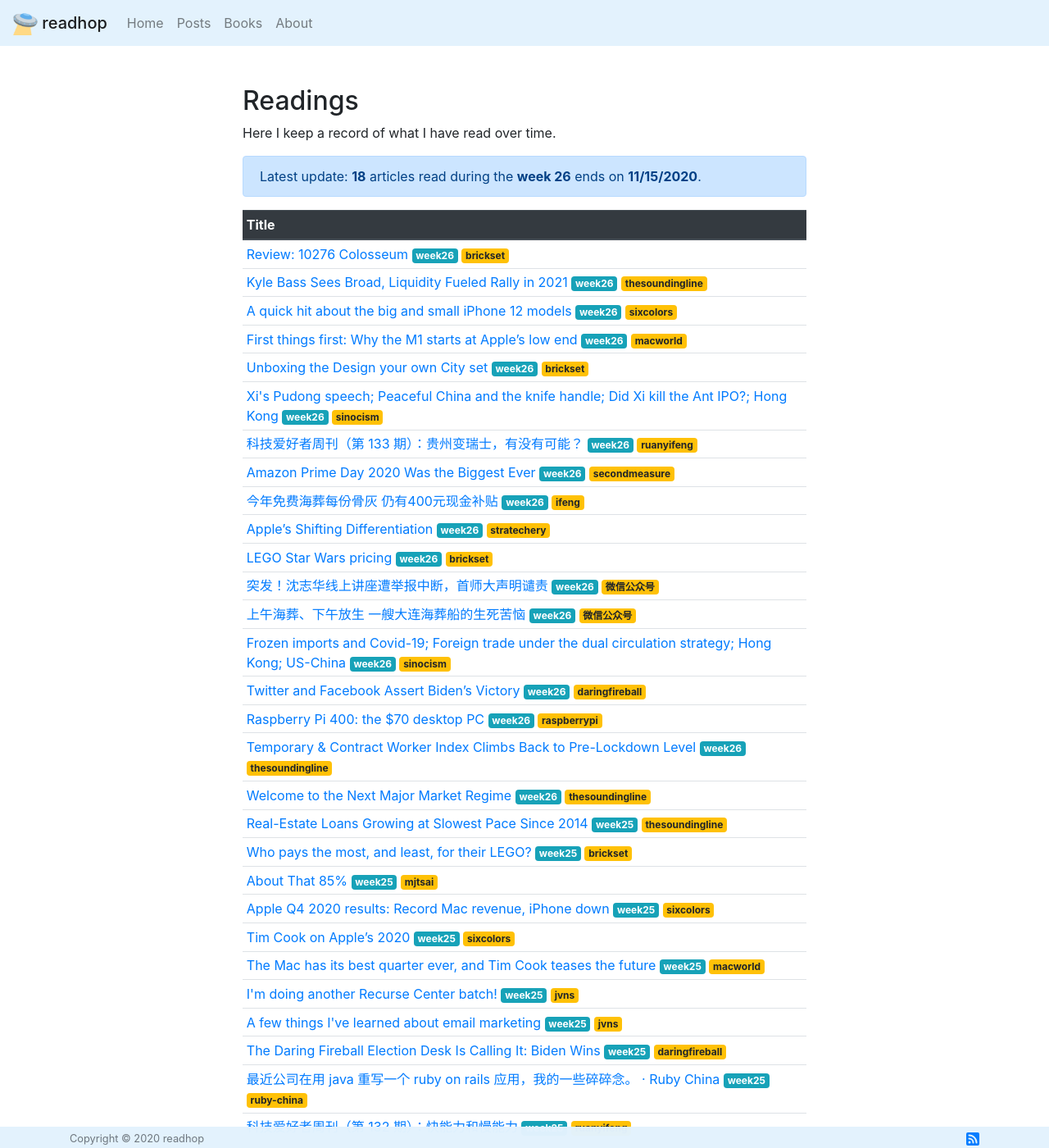
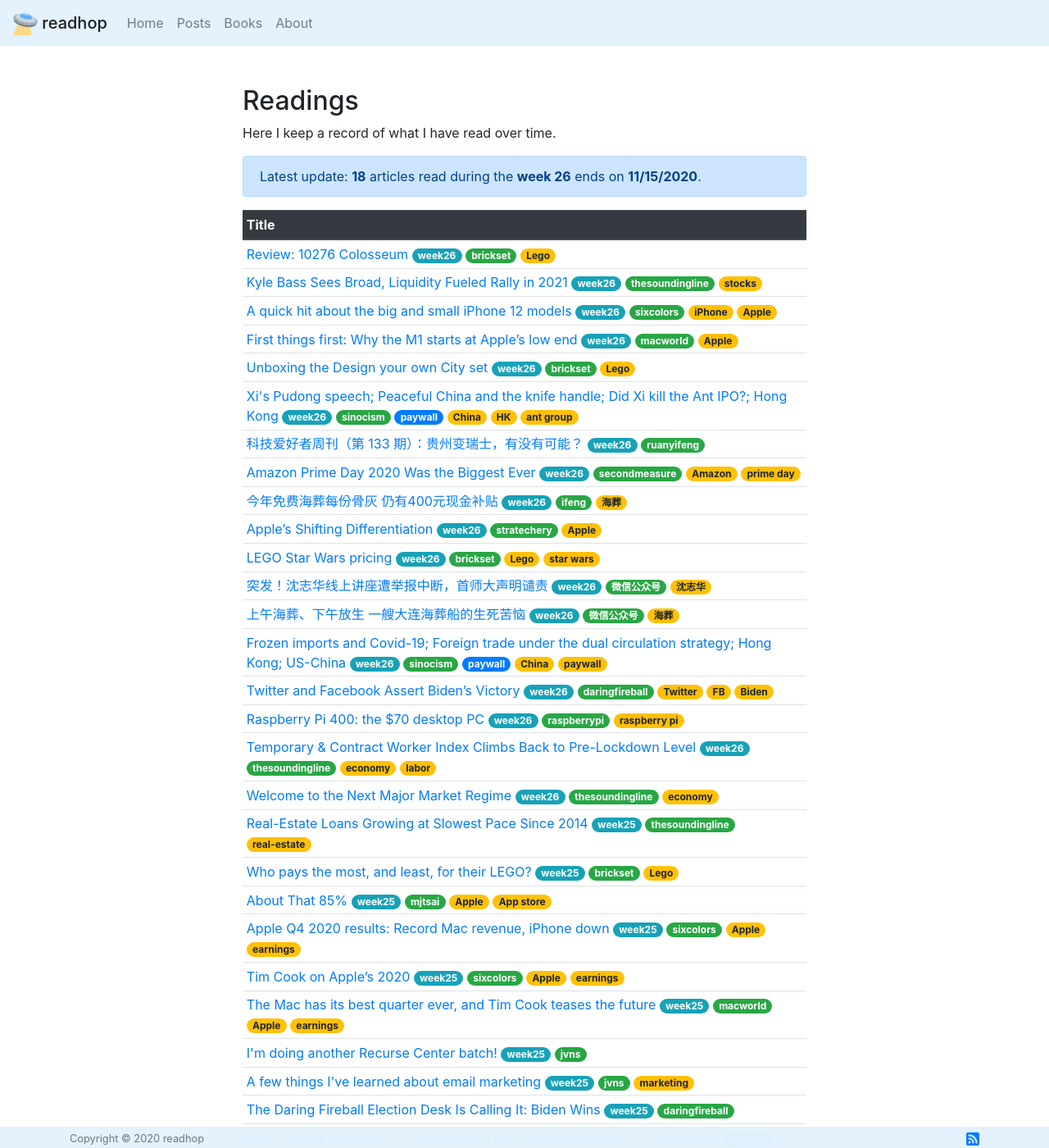
Before and after one commit to robocalpico/robocalpico.github.io, a Jekyll site: the page built from index.md, in a window 1280 px wide and 1400 px high. Shown: the whole window at 82% size. Built offline with Jekyll 4.4.1, drawn with Linux system fonts in a browser that asks for light colours; comment, search, counter and statistics services are not loaded.

Commit message:
tag update

```diff
--- a/index.md
+++ b/index.md
@@ -20,173 +20,214 @@
   <tbody>
     <tr><td>
       <a href="https://brickset.com/article/54267" target="_blank" rel="noopener noreferrer">Review: 10276 Colosseum</a>
-      <span class="badge badge-info text-wrap text-left">week26</span>
-      <span class="badge badge-warning text-wrap text-left">brickset</span>
+      <span class="badge badge-pill badge-info text-wrap text-left">week26</span>
+      <span class="badge badge-pill badge-success text-wrap text-left">brickset</span>
+      <span class="badge badge-pill badge-warning text-wrap text-left">Lego</span>
     </td></tr>
     <tr><td>
       <a href="https://thesoundingline.com/kyle-bass-sees-board-liquidity-fueled-rally-in-2021/" target="_blank" rel="noopener noreferrer">Kyle Bass Sees Broad, Liquidity Fueled Rally in 2021</a>
-      <span class="badge badge-info text-wrap text-left">week26</span>
-      <span class="badge badge-warning text-wrap text-left">thesoundingline</span>
+      <span class="badge badge-pill badge-info text-wrap text-left">week26</span>
+      <span class="badge badge-pill badge-success text-wrap text-left">thesoundingline</span>
+      <span class="badge badge-pill badge-warning text-wrap text-left">stocks</span>
     </td></tr>
     <tr><td>
       <a href="https://sixcolors.com/post/2020/11/a-quick-hit-about-the-big-and-small-iphone-12-models/" target="_blank" rel="noopener noreferrer">A quick hit about the big and small iPhone 12 models</a>
-      <span class="badge badge-info text-wrap text-left">week26</span>
-      <span class="badge badge-warning text-wrap text-left">sixcolors</span>
+      <span class="badge badge-pill badge-info text-wrap text-left">week26</span>
+      <span class="badge badge-pill badge-success text-wrap text-left">sixcolors</span>
+      <span class="badge badge-pill badge-warning text-wrap text-left">iPhone</span>
+      <span class="badge badge-pill badge-warning text-wrap text-left"> Apple</span>
     </td></tr>
     <tr><td>
       <a href="https://www.macworld.com/article/3591237/why-the-m1-starts-at-apples-low-end.html" target="_blank" rel="noopener noreferrer">First things first: Why the M1 starts at Apple’s low end</a>
-      <span class="badge badge-info text-wrap text-left">week26</span>
-      <span class="badge badge-warning text-wrap text-left">macworld</span>
+      <span class="badge badge-pill badge-info text-wrap text-left">week26</span>
+      <span class="badge badge-pill badge-success text-wrap text-left">macworld</span>
+      <span class="badge badge-pill badge-warning text-wrap text-left">Apple</span>
     </td></tr>
     <tr><td>
       <a href="https://brickset.com/article/54688" target="_blank" rel="noopener noreferrer">Unboxing the Design your own City set</a>
-      <span class="badge badge-info text-wrap text-left">week26</span>
-      <span class="badge badge-warning text-wrap text-left">brickset</span>
+      <span class="badge badge-pill badge-info text-wrap text-left">week26</span>
+      <span class="badge badge-pill badge-success text-wrap text-left">brickset</span>
+      <span class="badge badge-pill badge-warning text-wrap text-left">Lego</span>
     </td></tr>
     <tr><td>
       <a href="https://sinocism.com/p/xis-pudong-speech-peaceful-china" target="_blank" rel="noopener noreferrer">Xi's Pudong speech; Peaceful China and the knife handle; Did Xi kill the Ant IPO?; Hong Kong</a>
-      <span class="badge badge-info text-wrap text-left">week26</span>
-      <span class="badge badge-warning text-wrap text-left">sinocism</span>
+      <span class="badge badge-pill badge-info text-wrap text-left">week26</span>
+      <span class="badge badge-pill badge-success text-wrap text-left">sinocism</span>
+      <span class="badge badge-pill badge-primary text-wrap text-left">paywall</span>
+      <span class="badge badge-pill badge-warning text-wrap text-left">China</span>
+      <span class="badge badge-pill badge-warning text-wrap text-left"> HK</span>
+      <span class="badge badge-pill badge-warning text-wrap text-left"> ant group</span>
     </td></tr>
     <tr><td>
       <a href="http://www.ruanyifeng.com/blog/2020/11/weekly-issue-133.html" target="_blank" rel="noopener noreferrer">科技爱好者周刊（第 133 期）：贵州变瑞士，有没有可能？</a>
-      <span class="badge badge-info text-wrap text-left">week26</span>
-      <span class="badge badge-warning text-wrap text-left">ruanyifeng</span>
+      <span class="badge badge-pill badge-info text-wrap text-left">week26</span>
+      <span class="badge badge-pill badge-success text-wrap text-left">ruanyifeng</span>
     </td></tr>
     <tr><td>
       <a href="https://secondmeasure.com/datapoints/amazon-prime-day-2020-was-the-biggest-ever/" target="_blank" rel="noopener noreferrer">Amazon Prime Day 2020 Was the Biggest Ever</a>
-      <span class="badge badge-info text-wrap text-left">week26</span>
-      <span class="badge badge-warning text-wrap text-left">secondmeasure</span>
+      <span class="badge badge-pill badge-info text-wrap text-left">week26</span>
+      <span class="badge badge-pill badge-success text-wrap text-left">secondmeasure</span>
+      <span class="badge badge-pill badge-warning text-wrap text-left">Amazon</span>
+      <span class="badge badge-pill badge-warning text-wrap text-left"> prime day</span>
     </td></tr>
     <tr><td>
       <a href="https://ishare.ifeng.com/c/s/7svQa8upRnm" target="_blank" rel="noopener noreferrer">今年免费海葬每份骨灰 仍有400元现金补贴</a>
-      <span class="badge badge-info text-wrap text-left">week26</span>
-      <span class="badge badge-warning text-wrap text-left">ifeng</span>
+      <span class="badge badge-pill badge-info text-wrap text-left">week26</span>
+      <span class="badge badge-pill badge-success text-wrap text-left">ifeng</span>
+      <span class="badge badge-pill badge-warning text-wrap text-left">海葬</span>
     </td></tr>
     <tr><td>
       <a href="https://stratechery.com/2020/apples-shifting-differentiation/" target="_blank" rel="noopener noreferrer">Apple’s Shifting Differentiation</a>
-      <span class="badge badge-info text-wrap text-left">week26</span>
-      <span class="badge badge-warning text-wrap text-left">stratechery</span>
+      <span class="badge badge-pill badge-info text-wrap text-left">week26</span>
+      <span class="badge badge-pill badge-success text-wrap text-left">stratechery</span>
+      <span class="badge badge-pill badge-warning text-wrap text-left">Apple</span>
     </td></tr>
     <tr><td>
       <a href="https://brickset.com/article/54374" target="_blank" rel="noopener noreferrer">LEGO Star Wars pricing</a>
-      <span class="badge badge-info text-wrap text-left">week26</span>
-      <span class="badge badge-warning text-wrap text-left">brickset</span>
+      <span class="badge badge-pill badge-info text-wrap text-left">week26</span>
+      <span class="badge badge-pill badge-success text-wrap text-left">brickset</span>
+      <span class="badge badge-pill badge-warning text-wrap text-left">Lego</span>
+      <span class="badge badge-pill badge-warning text-wrap text-left"> star wars</span>
     </td></tr>
     <tr><td>
       <a href="https://mp.weixin.qq.com/s?__biz=MzUzNTUzMjcyNQ==&mid=2247511382&idx=2&sn=0cac53a2f9daf82557031e94c7c34bef&chksm=fa86e88ccdf1619ae4b672ed4f4ab3761bf2ed760ad87147d4acf12d031d58671e0bbd49ed04#rd" target="_blank" rel="noopener noreferrer">突发！沈志华线上讲座遭举报中断，首师大声明谴责</a>
-      <span class="badge badge-info text-wrap text-left">week26</span>
-      <span class="badge badge-warning text-wrap text-left">微信公众号</span>
+      <span class="badge badge-pill badge-info text-wrap text-left">week26</span>
+      <span class="badge badge-pill badge-success text-wrap text-left">微信公众号</span>
+      <span class="badge badge-pill badge-warning text-wrap text-left">沈志华</span>
     </td></tr>
     <tr><td>
       <a href="https://xw.qq.com/cmsid/20201109A06G8R00" target="_blank" rel="noopener noreferrer">上午海葬、下午放生 一艘大连海葬船的生死苦恼</a>
-      <span class="badge badge-info text-wrap text-left">week26</span>
-      <span class="badge badge-warning text-wrap text-left">微信公众号</span>
+      <span class="badge badge-pill badge-info text-wrap text-left">week26</span>
+      <span class="badge badge-pill badge-success text-wrap text-left">微信公众号</span>
+      <span class="badge badge-pill badge-warning text-wrap text-left">海葬</span>
     </td></tr>
     <tr><td>
       <a href="https://sinocism.com/p/frozen-imports-and-covid-19-foreign" target="_blank" rel="noopener noreferrer">Frozen imports and Covid-19; Foreign trade under the dual circulation strategy; Hong Kong; US-China</a>
-      <span class="badge badge-info text-wrap text-left">week26</span>
-      <span class="badge badge-warning text-wrap text-left">sinocism</span>
+      <span class="badge badge-pill badge-info text-wrap text-left">week26</span>
+      <span class="badge badge-pill badge-success text-wrap text-left">sinocism</span>
+      <span class="badge badge-pill badge-primary text-wrap text-left">paywall</span>
+      <span class="badge badge-pill badge-warning text-wrap text-left">China</span>
+      <span class="badge badge-pill badge-warning text-wrap text-left"> paywall</span>
     </td></tr>
     <tr><td>
       <a href="https://daringfireball.net/linked/2020/11/07/twitter-facebook-biden-win" target="_blank" rel="noopener noreferrer">Twitter and Facebook Assert Biden’s Victory</a>
-      <span class="badge badge-info text-wrap text-left">week26</span>
-      <span class="badge badge-warning text-wrap text-left">daringfireball</span>
+      <span class="badge badge-pill badge-info text-wrap text-left">week26</span>
+      <span class="badge badge-pill badge-success text-wrap text-left">daringfireball</span>
+      <span class="badge badge-pill badge-warning text-wrap text-left">Twitter</span>
+      <span class="badge badge-pill badge-warning text-wrap text-left"> FB</span>
+      <span class="badge badge-pill badge-warning text-wrap text-left"> Biden</span>
     </td></tr>
     <tr><td>
       <a href="https://www.raspberrypi.org/blog/raspberry-pi-400-the-70-desktop-pc/" target="_blank" rel="noopener noreferrer">Raspberry Pi 400: the $70 desktop PC</a>
-      <span class="badge badge-info text-wrap text-left">week26</span>
-      <span class="badge badge-warning text-wrap text-left">raspberrypi</span>
+      <span class="badge badge-pill badge-info text-wrap text-left">week26</span>
+      <span class="badge badge-pill badge-success text-wrap text-left">raspberrypi</span>
+      <span class="badge badge-pill badge-warning text-wrap text-left">raspberry pi</span>
     </td></tr>
     <tr><td>
       <a href="https://thesoundingline.com/temporary-contract-worker-index-climbs-back-to-pre-lockdown-level/" target="_blank" rel="noopener noreferrer">Temporary & Contract Worker Index Climbs Back to Pre-Lockdown Level</a>
-      <span class="badge badge-info text-wrap text-left">week26</span>
-      <span class="badge badge-warning text-wrap text-left">thesoundingline</span>
+      <span class="badge badge-pill badge-info text-wrap text-left">week26</span>
+      <span class="badge badge-pill badge-success text-wrap text-left">thesoundingline</span>
+      <span class="badge badge-pill badge-warning text-wrap text-left">economy</span>
+      <span class="badge badge-pill badge-warning text-wrap text-left"> labor</span>
     </td></tr>
     <tr><td>
       <a href="https://thesoundingline.com/welcome-to-the-next-major-market-regime/" target="_blank" rel="noopener noreferrer">Welcome to the Next Major Market Regime</a>
-      <span class="badge badge-info text-wrap text-left">week26</span>
-      <span class="badge badge-warning text-wrap text-left">thesoundingline</span>
+      <span class="badge badge-pill badge-info text-wrap text-left">week26</span>
+      <span class="badge badge-pill badge-success text-wrap text-left">thesoundingline</span>
+      <span class="badge badge-pill badge-warning text-wrap text-left">economy</span>
     </td></tr>
     <tr><td>
       <a href="https://thesoundingline.com/real-estate-loans-growing-at-lowest-level-since-2014/" target="_blank" rel="noopener noreferrer">Real-Estate Loans Growing at Slowest Pace Since 2014</a>
-      <span class="badge badge-info text-wrap text-left">week25</span>
-      <span class="badge badge-warning text-wrap text-left">thesoundingline</span>
+      <span class="badge badge-pill badge-info text-wrap text-left">week25</span>
+      <span class="badge badge-pill badge-success text-wrap text-left">thesoundingline</span>
+      <span class="badge badge-pill badge-warning text-wrap text-left">real-estate</span>
     </td></tr>
     <tr><td>
       <a href="https://brickset.com/article/54588" target="_blank" rel="noopener noreferrer">Who pays the most, and least, for their LEGO?</a>
-      <span class="badge badge-info text-wrap text-left">week25</span>
-      <span class="badge badge-warning text-wrap text-left">brickset</span>
+      <span class="badge badge-pill badge-info text-wrap text-left">week25</span>
+      <span class="badge badge-pill badge-success text-wrap text-left">brickset</span>
+      <span class="badge badge-pill badge-warning text-wrap text-left">Lego</span>
     </td></tr>
     <tr><td>
       <a href="https://mjtsai.com/blog/2020/10/29/about-that-85/" target="_blank" rel="noopener noreferrer">About That 85%</a>
-      <span class="badge badge-info text-wrap text-left">week25</span>
-      <span class="badge badge-warning text-wrap text-left">mjtsai</span>
+      <span class="badge badge-pill badge-info text-wrap text-left">week25</span>
+      <span class="badge badge-pill badge-success text-wrap text-left">mjtsai</span>
+      <span class="badge badge-pill badge-warning text-wrap text-left">Apple</span>
+      <span class="badge badge-pill badge-warning text-wrap text-left"> App store</span>
     </td></tr>
     <tr><td>
       <a href="https://sixcolors.com/post/2020/10/apple-q4-2020-results-record-mac-revenue-iphone-down/" target="_blank" rel="noopener noreferrer">Apple Q4 2020 results: Record Mac revenue, iPhone down</a>
-      <span class="badge badge-info text-wrap text-left">week25</span>
-      <span class="badge badge-warning text-wrap text-left">sixcolors</span>
+      <span class="badge badge-pill badge-info text-wrap text-left">week25</span>
+      <span class="badge badge-pill badge-success text-wrap text-left">sixcolors</span>
+      <span class="badge badge-pill badge-warning text-wrap text-left">Apple</span>
+      <span class="badge badge-pill badge-warning text-wrap text-left"> earnings</span>
     </td></tr>
     <tr><td>
       <a href="https://sixcolors.com/post/2020/10/tim-cook-on-apples-2020/" target="_blank" rel="noopener noreferrer">Tim Cook on Apple’s 2020</a>
-      <span class="badge badge-info text-wrap text-left">week25</span>
-      <span class="badge badge-warning text-wrap text-left">sixcolors</span>
+      <span class="badge badge-pill badge-info text-wrap text-left">week25</span>
+      <span class="badge badge-pill badge-success text-wrap text-left">sixcolors</span>
+      <span class="badge badge-pill badge-warning text-wrap text-left">Apple</span>
+      <span class="badge badge-pill badge-warning text-wrap text-left"> earnings</span>
     </td></tr>
     <tr><td>
       <a href="https://www.macworld.com/article/3586160/the-mac-has-its-best-quarter-ever-and-tim-cook-teases-the-future.html" target="_blank" rel="noopener noreferrer">The Mac has its best quarter ever, and Tim Cook teases the future</a>
-      <span class="badge badge-info text-wrap text-left">week25</span>
-      <span class="badge badge-warning text-wrap text-left">macworld</span>
+      <span class="badge badge-pill badge-info text-wrap text-left">week25</span>
+      <span class="badge badge-pill badge-success text-wrap text-left">macworld</span>
+      <span class="badge badge-pill badge-warning text-wrap text-left">Apple</span>
+      <span class="badge badge-pill badge-warning text-wrap text-left"> earnings</span>
     </td></tr>
     <tr><td>
       <a href="https://jvns.ca/blog/2020/11/05/i-m-doing-another-recurse-center-batch-/" target="_blank" rel="noopener noreferrer">I'm doing another Recurse Center batch!</a>
-      <span class="badge badge-info text-wrap text-left">week25</span>
-      <span class="badge badge-warning text-wrap text-left">jvns</span>
+      <span class="badge badge-pill badge-info text-wrap text-left">week25</span>
+      <span class="badge badge-pill badge-success text-wrap text-left">jvns</span>
     </td></tr>
     <tr><td>
       <a href="https://jvns.ca/blog/2020/10/28/a-few-things-i-ve-learned-about-email-marketing/" target="_blank" rel="noopener noreferrer">A few things I've learned about email marketing</a>
-      <span class="badge badge-info text-wrap text-left">week25</span>
-      <span class="badge badge-warning text-wrap text-left">jvns</span>
+      <span class="badge badge-pill badge-info text-wrap text-left">week25</span>
+      <span class="badge badge-pill badge-success text-wrap text-left">jvns</span>
+      <span class="badge badge-pill badge-warning text-wrap text-left">marketing</span>
     </td></tr>
     <tr><td>
       <a href="https://daringfireball.net/linked/2020/11/04/df-election-desk-biden-wins" target="_blank" rel="noopener noreferrer">The Daring Fireball Election Desk Is Calling It: Biden Wins</a>
-      <span class="badge badge-info text-wrap text-left">week25</span>
-      <span class="badge badge-warning text-wrap text-left">daringfireball</span>
+      <span class="badge badge-pill badge-info text-wrap text-left">week25</span>
+      <span class="badge badge-pill badge-success text-wrap text-left">daringfireball</span>
     </td></tr>
     <tr><td>
       <a href="https://ruby-china.org/topics/40526" target="_blank" rel="noopener noreferrer">最近公司在用 java 重写一个 ruby on rails 应用，我的一些碎碎念。 · Ruby China</a>
-      <span class="badge badge-info text-wrap text-left">week25</span>
-      <span class="badge badge-warning text-wrap text-left">ruby-china</span>
+      <span class="badge badge-pill badge-info text-wrap text-left">week25</span>
+      <span class="badge badge-pill badge-success text-wrap text-left">ruby-china</span>
     </td></tr>
     <tr><td>
       <a href="http://www.ruanyifeng.com/blog/2020/11/weekly-issue-132.html" target="_blank" rel="noopener noreferrer">科技爱好者周刊（第 132 期）：快能力和慢能力</a>
-      <span class="badge badge-info text-wrap text-left">week25</span>
-      <span class="badge badge-warning text-wrap text-left">ruanyifeng</span>
+      <span class="badge badge-pill badge-info text-wrap text-left">week25</span>
+      <span class="badge badge-pill badge-success text-wrap text-left">ruanyifeng</span>
     </td></tr>
     <tr><td>
       <a href="https://sinocism.com/p/jack-mas-mess-australia-china-risk" target="_blank" rel="noopener noreferrer">Jack Ma’s mess; Australia China risk; China bans some foreigners; Heartbreaking human trafficking story</a>
-      <span class="badge badge-info text-wrap text-left">week25</span>
-      <span class="badge badge-warning text-wrap text-left">sinocism</span>
+      <span class="badge badge-pill badge-info text-wrap text-left">week25</span>
+      <span class="badge badge-pill badge-success text-wrap text-left">sinocism</span>
+      <span class="badge badge-pill badge-primary text-wrap text-left">paywall</span>
     </td></tr>
     <tr><td>
       <a href="https://www.economist.com/china/2020/11/07/no-american-election-will-change-chinas-mind" target="_blank" rel="noopener noreferrer">ChaguanNo American election will change China’s mind</a>
-      <span class="badge badge-info text-wrap text-left">week25</span>
-      <span class="badge badge-warning text-wrap text-left">economist</span>
+      <span class="badge badge-pill badge-info text-wrap text-left">week25</span>
+      <span class="badge badge-pill badge-success text-wrap text-left">economist</span>
+      <span class="badge badge-pill badge-warning text-wrap text-left">China</span>
     </td></tr>
     <tr><td>
       <a href="http://www.jeromecohen.net/jerrys-blog/2020/10/24/professor-yu-ying-shih-on-the-roots-of-chinese-totalitarianism" target="_blank" rel="noopener noreferrer">Professor Yu Ying-shih on the Roots of Chinese Totalitarianism — Jerome A. Cohen : 孔傑榮（柯恩）</a>
-      <span class="badge badge-info text-wrap text-left">week25</span>
-      <span class="badge badge-warning text-wrap text-left">jeromecohen</span>
+      <span class="badge badge-pill badge-info text-wrap text-left">week25</span>
+      <span class="badge badge-pill badge-success text-wrap text-left">jeromecohen</span>
     </td></tr>
     <tr><td>
       <a href="https://drive.google.com/file/d/15UgW_94irZazs3gjFEhDMi6Z13sP7WB-/view" target="_blank" rel="noopener noreferrer">Interview with Yu Ying-shih TRANSLATION 101720.pdf</a>
-      <span class="badge badge-info text-wrap text-left">week25</span>
-      <span class="badge badge-warning text-wrap text-left">google drive</span>
+      <span class="badge badge-pill badge-info text-wrap text-left">week25</span>
+      <span class="badge badge-pill badge-success text-wrap text-left">google drive</span>
     </td></tr>
     <tr><td>
       <a href="https://hk.appledaily.com/china/20190504/V2MVW4JMBNJQXSSUJP6ZP5UZSA/" target="_blank" rel="noopener noreferrer">【六四30●專訪余英時】斥港人平反六四荒唐 冀「皇帝開恩」永無民主</a>
-      <span class="badge badge-info text-wrap text-left">week25</span>
-      <span class="badge badge-warning text-wrap text-left">appledaily</span>
+      <span class="badge badge-pill badge-info text-wrap text-left">week25</span>
+      <span class="badge badge-pill badge-success text-wrap text-left">appledaily</span>
     </td></tr>
   </tbody>
 </table>
```
